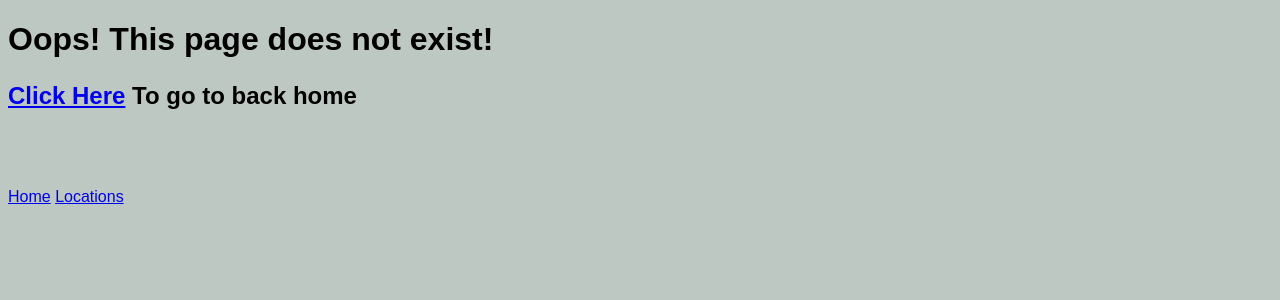
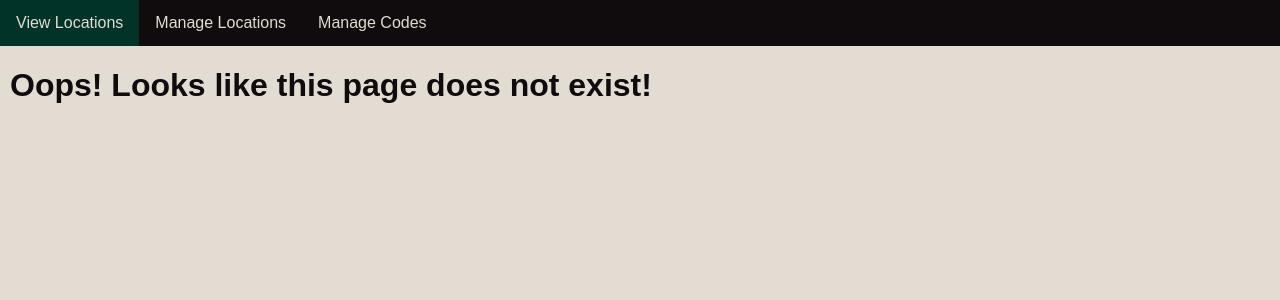
Before and after one commit to abachart/building-codes, a Flask app: page /link/1 in a window 1280 px wide. Shown: the top 300 px of the page. Run offline with Flask 2, Linux system fonts and the light colour scheme; data that the repository does not hold is empty.

Commit message:
Cleaned up HTML, made it look nicer

```diff
--- a/src/add_data.py
+++ b/src/add_data.py
@@ -1,8 +1,8 @@
 from app import db
 from models import BuildingCode, Item, Location
 
-l1 = Location(id=1, state='WA', city='Pasco')
-l2 = Location(id=2, state='WA', city='Kennewick')
+l1 = Location(id=1, state='WA', city='City 1')
+l2 = Location(id=2, state='WA', city='City 2')
 
 c1 = BuildingCode(id=1, name='WA State Fire Code', year=2018, link='https://up.codes/viewer/washington/wa-fire-code-2018')
 c2 = BuildingCode(id=2, name='NFPA 54 National Fuel Gas Code', year=2018, link='https://ahmad-tomasz.weebly.com/uploads/9/6/0/5/96054774/nfpa_54_ansi_z223.1.pdf')
--- a/src/routes.py
+++ b/src/routes.py
@@ -52,8 +52,8 @@ def exists(item, location):
 #page that shows list of all locations
 @app.route('/locations')
 def locations():
-    cur_locations = Location.query.all()
-    return render_template('locations_home.html', cur_locations=cur_locations)
+    cur_locations = Location.query.order_by(Location.state, Location.city)
+    return render_template('locations_home.html', cur_locations=cur_locations, cur_page='location')
 
 #page that shows all codes for a location #***
 @app.route('/locations/<int:location_id>', methods = ['GET', 'POST'])
@@ -69,7 +69,7 @@ def location(location_id):
             if(code_id not in [item.code_id for item in cur_items]):
                 add_item(code_id, location_id)
             return redirect(url_for('location', location_id=location_id))
-    return render_template('location.html', location=cur_location, codes=cur_codes, items=cur_items, add_form=add_form)
+    return render_template('location.html', location=cur_location, codes=cur_codes, items=cur_items, add_form=add_form, cur_page='location')
 def add_item(code_id, location_id):
     item = Item(code_id=code_id, location_id=location_id)
     db.session.add(item)
@@ -127,7 +127,7 @@ def manage_codes():
             return redirect(url_for('manage_codes'))
     else:
         flash('All fields are required.')
-    return render_template('manage_codes.html', form=form, delete_form=delete_form, codes=all_codes)
+    return render_template('manage_codes.html', form=form, delete_form=delete_form, codes=all_codes, cur_page='manage_codes')
 
 def delete_code(code_id):
     code = BuildingCode.query.filter_by(id = code_id).first_or_404(description = "Error")
@@ -162,9 +162,7 @@ def manage_locations():
             db.session.commit()
             flash('Location deleted!')
             return redirect(url_for('manage_locations'))
-    else:
-        flash('All fields are required.')
-    return render_template('manage_locations.html', create_form=create_form, delete_form=delete_form, locations=all_locations)
+    return render_template('manage_locations.html', create_form=create_form, delete_form=delete_form, locations=all_locations, cur_page='manage_locations')
 
 
 @app.route('/test')
--- a/src/static/style.css
+++ b/src/static/style.css
@@ -1,8 +1,56 @@
-body {
-	background-color: #bec8c2;
-	margin: 5;
+:root {
+	/*COLOR PALETTE*/
+	--default-dark: #100C0D;
+	--default-grey: #013328;
+	--default-light: #E3DCD2;
+	--default-accent: #00896b;
+}
+
+* {
+	box-sizing: border-box;
 	font-family: Arial, Helvetica, sans-serif;
   }
+
+body {
+	background-color: var(--default-light);
+	color: var(--default-dark);
+	margin: 0;
+	font-family: Arial, Helvetica, sans-serif;
+	}
+
+	.topnav {
+		overflow: hidden;
+		background-color: var(--default-dark);
+	}
+
+.topnav a:hover{
+	background-color: var(--default-grey);
+	color: var(--default-light);
+}
+/******Set up active tab as a different color******/
+.topnav a.active {
+	background-color: var(--default-accent);
+	color: var(--default-light);
+}
+
+.topnav a{
+	float: left;
+	display: block;
+	color: var(--default-light);
+	text-align: center;
+	padding: 14px 16px;
+	text-decoration: none;
+}
+.title {
+	text-align: center;
+	color: var(--default-dark);
+}
+
+.flask_block {
+	margin-left: 10px;
+	text-align: left;
+	vertical-align: text-top;
+}
 
 table {
 	text-align: left;
--- a/src/templates/404.html
+++ b/src/templates/404.html
@@ -1,6 +1,5 @@
 {% extends "_base.html" %}
 {% block title %}Page Not Found{% endblock %}
 {% block content %}
-  <h1>Oops! This page does not exist!</h1>
-  <h2><a href={{url_for('home')}}><p>Click Here</a> To go to back home</p></h2>
+  <h1>Oops! Looks like this page does not exist!</h1>
 {% endblock %}
--- a/src/templates/_base.html
+++ b/src/templates/_base.html
@@ -1,16 +1,18 @@
 <!DOCTYPE html>
 <html>
 	<head>
+		<title>Building Codes Directory</title>
 		<link rel="stylesheet" type = "text/css" href="/static/style.css">
-
 	</head>
     <body>
-		{% block content %}
-		{% endblock %}
+		<div class="topnav">
+			<a href="/locations"{% if cur_page == "location" %}class="active"{% endif %}>View Locations</a>
+			<a href="/manage-locations"{% if cur_page == "manage_locations" %}class="active"{% endif %}>Manage Locations</a>
+			<a href="/manage-codes"{% if cur_page == "manage_codes" %}class="active"{% endif %}>Manage Codes</a>
+		</div>
+		<div class="flask_block">
+			{% block content %}
+			{% endblock %}
+		</div>
 	</body>
-	<footer>
-		<br><br><br>
-		<a href="{{url_for('home')}}">Home</a>
-		<a href = "{{url_for('locations')}}">Locations</a>
-	</footer>
 </html>
--- a/src/templates/home.html
+++ b/src/templates/home.html
@@ -7,10 +7,6 @@
 	Welcome to the Building Codes Home Page
 </h1>
 <p>
-	Pages to go to:
-	<li class="link"><a href="/locations">Locations</a></li>
-	<li class="link"></li><a href="/manage-codes">Manage Codes</a></li>
-	<li class="link"></li><a href="/manage-locations">Manage Locations</a></li>
-
+	Use this site to navigate building codes for different locations and projects.
 </p>
 {% endblock %}
--- a/src/templates/manage_locations.html
+++ b/src/templates/manage_locations.html
@@ -1,15 +1,13 @@
 {%extends "_base.html"%}
 {%block content%}
-<br><br>
-
 <div class="formwrapper">
 	<h2>Create new location:</h2>
 	<form action="" method="post" novalidate>
 		{{ create_form.hidden_tag() }}
 		<table>
 			<tr>
-				<th>{{ create_form.city.label }}</th>
-				<th>{{ create_form.city() }}</th>
+				<td>{{ create_form.city.label }}</td>
+				<td>{{ create_form.city() }}</td>
 			</tr>
 			<tr>
 				<td>{{ create_form.state.label }}</td>
```
Also changed, not shown: src/templates/location.html (+12 -18 lines), src/templates/locations_home.html (+9 -9 lines), src/templates/manage_codes.html (+4 -5 lines), 1 other file.
